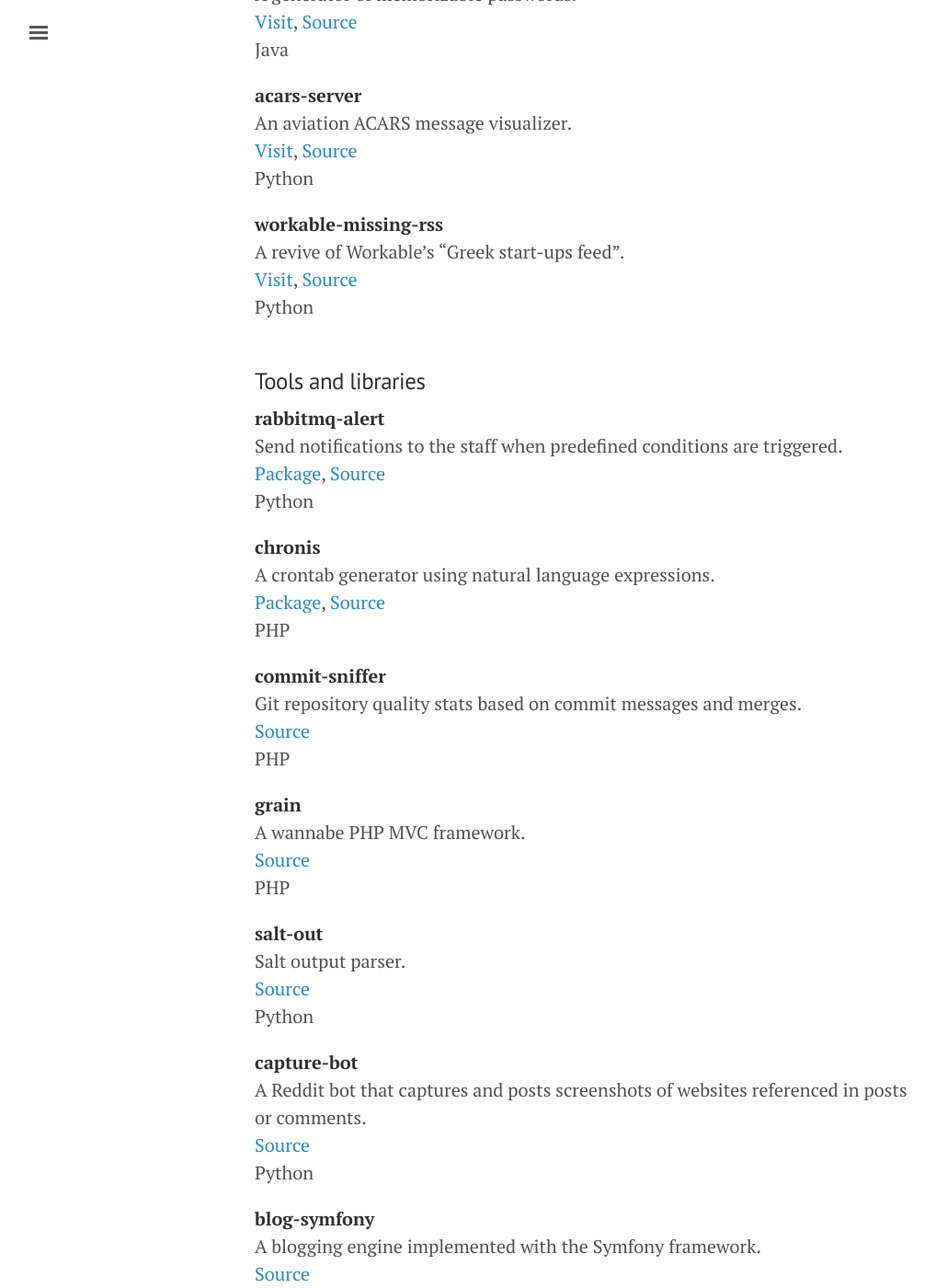
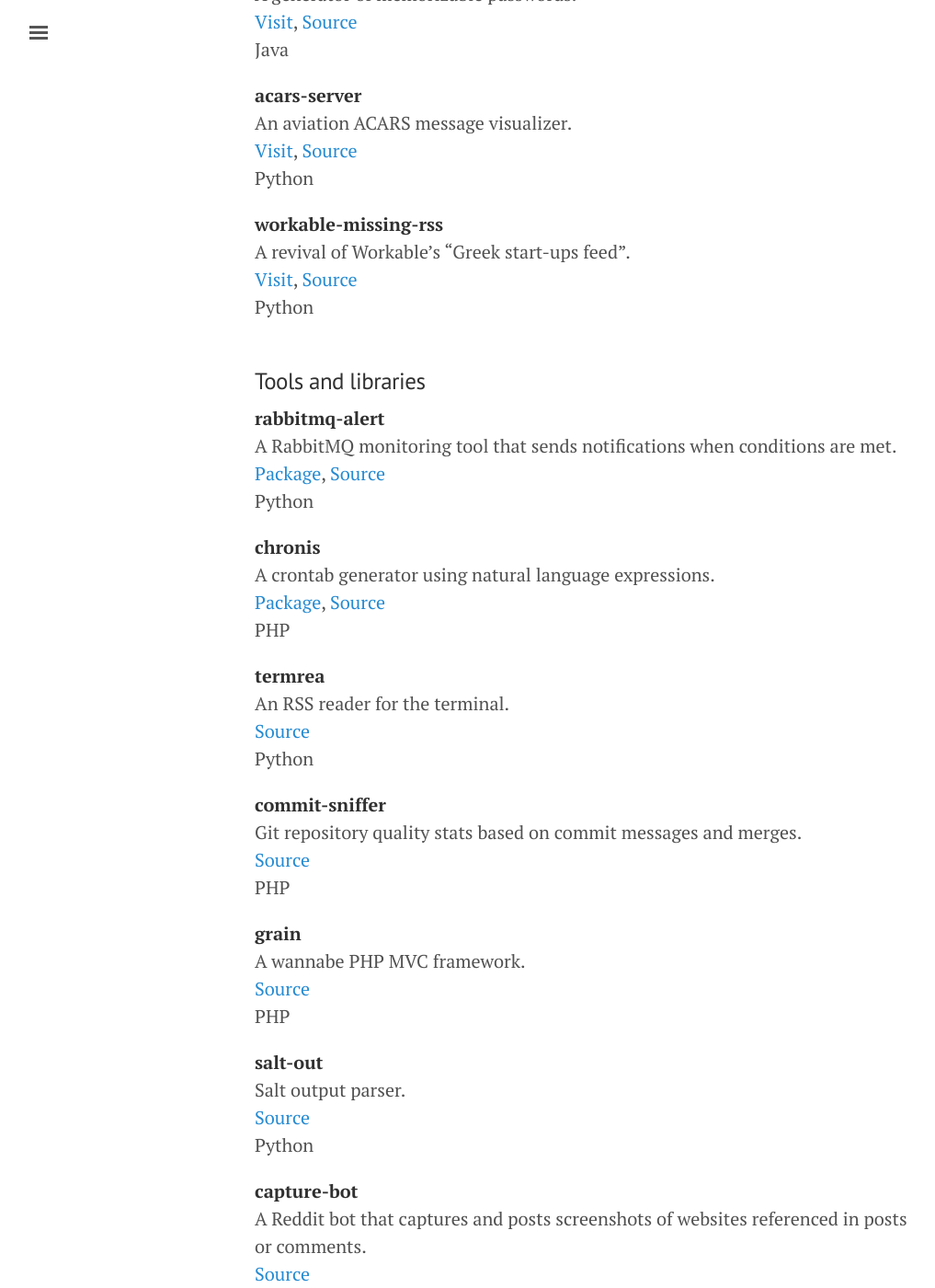
Before and after one commit to mylk/mylk.github.io, a Jekyll site: the page built from projects.md, in a window 1280 px wide and 1400 px high, scrolled down 505 px. Shown: the whole window at 92% size, without its empty margins (3-1020 px from the left). Built offline with Jekyll 4.4.1, drawn with Linux system fonts in a browser that asks for light colours; some of the changed text lies outside the part shown.

Commit message:
updates the list of projects

```diff
--- a/projects.md
+++ b/projects.md
@@ -25,7 +25,7 @@ An aviation ACARS message visualizer.
 Python
 
 **workable-missing-rss**
-A revive of Workable's "Greek start-ups feed".
+A revival of Workable's "Greek start-ups feed".
 [Visit](http://mylk.wtf/workable-missing-rss), [Source](https://github.com/mylk/workable-missing-rss)
 Python
 
@@ -34,7 +34,7 @@ Python
 ### Tools and libraries
 
 **rabbitmq-alert**
-Send notifications to the staff when predefined conditions are triggered.
+A RabbitMQ monitoring tool that sends notifications when conditions are met.
 [Package](https://pypi.org/project/rabbitmq-alert/), [Source](https://github.com/gfronza/rabbitmq-alert)
 Python
 
@@ -42,6 +42,11 @@ Python
 A crontab generator using natural language expressions.
 [Package](https://packagist.org/packages/mylk/chronis), [Source](https://github.com/mylk/chronis)
 PHP
+
+**termrea**
+An RSS reader for the terminal.
+[Source](https://github.com/mylk/termrea)
+Python
 
 **commit-sniffer**
 Git repository quality stats based on commit messages and merges.
```
Also changed, not shown: other parts of projects.md (+2 -2 lines).
